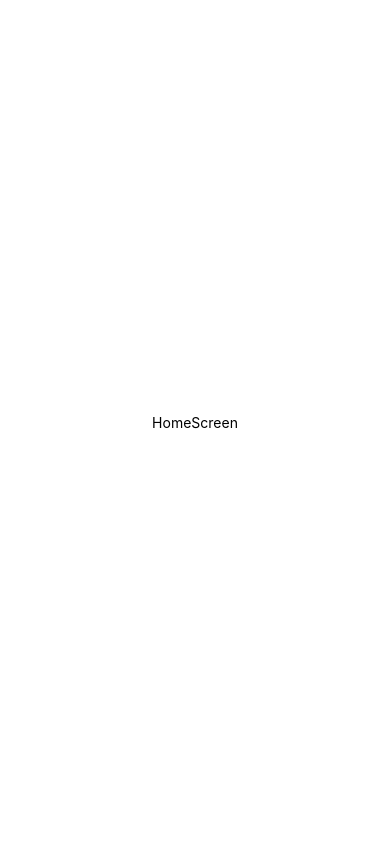
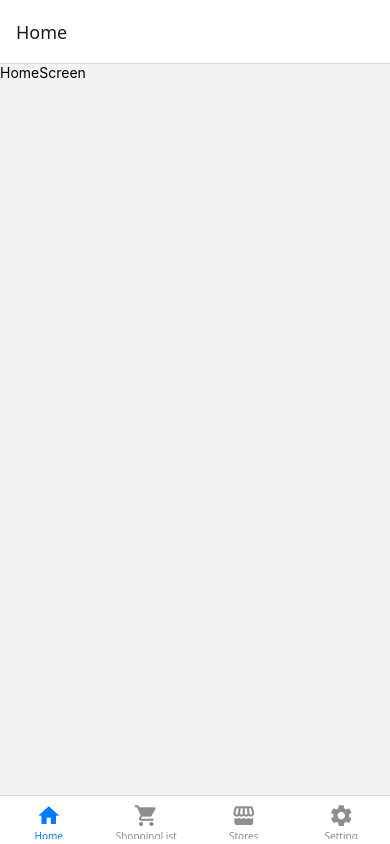
Before and after one commit to the-tomato-king/Tomatch, a React Native app: screen / in a window 390 px wide. Built offline with nearby package versions, Linux system fonts and the light colour scheme.

Commit message:
feat: implement bottom tab navigation

```diff
--- a/src/App.tsx
+++ b/src/App.tsx
@@ -1,13 +1,16 @@
 import { StatusBar } from 'expo-status-bar';
 import { StyleSheet, Text, View } from 'react-native';
-import HomeScreen from './screens/HomeScreen';
+import { NavigationContainer } from '@react-navigation/native';
+import Navigation from './navigation';
+import { SafeAreaProvider } from 'react-native-safe-area-context';
+
 
 export default function App() {
   return (
-    <View style={styles.container}>
-      <HomeScreen />
+    <SafeAreaProvider>
+      <Navigation />
       <StatusBar style="auto" />
-    </View>
+    </SafeAreaProvider>
   );
 }
 
--- /dev/null
+++ b/src/navigation/MainTabNavigator.tsx
@@ -0,0 +1,59 @@
+import React from "react";
+import { createBottomTabNavigator } from "@react-navigation/bottom-tabs";
+import { MainTabParamList } from "../types/navigation";
+
+import HomeScreen from "../screens/HomeScreen";
+import ShoppingListScreen from "../screens/ShoppingListScreen";
+import StoreScreen from "../screens/StoreScreen";
+import SettingScreen from "../screens/SettingScreen";
+import { MaterialCommunityIcons } from "@expo/vector-icons";
+
+const Tab = createBottomTabNavigator<MainTabParamList>();
+
+const MainTabNavigator = () => {
+  return (
+    <Tab.Navigator>
+      <Tab.Screen
+        name="Home"
+        component={HomeScreen}
+        options={{
+          tabBarIcon: ({ color, size }) => (
+            <MaterialCommunityIcons name="home" color={color} size={size} />
+          ),
+        }}
+      />
+      <Tab.Screen
+        name="ShoppingList"
+        component={ShoppingListScreen}
+        options={{
+          tabBarIcon: ({ color, size }) => (
+            <MaterialCommunityIcons name="cart" color={color} size={size} />
+          ),
+        }}
+      />
+      <Tab.Screen
+        name="Stores"
+        component={StoreScreen}
+        options={{
+          tabBarIcon: ({ color, size }) => (
+            <MaterialCommunityIcons
+              name="storefront"
+              color={color}
+              size={size}
+            />
+          ),
+        }}
+      />
+      <Tab.Screen
+        name="Setting"
+        component={SettingScreen}
+        options={{
+          tabBarIcon: ({ color, size }) => (
+            <MaterialCommunityIcons name="cog" color={color} size={size} />
+          ),
+        }}
+      />
+    </Tab.Navigator>
+  );
+};
+export default MainTabNavigator;
--- /dev/null
+++ b/src/navigation/index.tsx
@@ -0,0 +1,13 @@
+import React from "react";
+import { NavigationContainer } from "@react-navigation/native";
+import MainTabNavigator from "./MainTabNavigator";
+
+const Navigation = () => {
+  return (
+    <NavigationContainer>
+      <MainTabNavigator />
+    </NavigationContainer>
+  );
+};
+
+export default Navigation;
--- /dev/null
+++ b/src/types/navigation.ts
@@ -0,0 +1,6 @@
+export type MainTabParamList = {
+  Home: undefined;
+  ShoppingList: undefined;
+  Stores: undefined;
+  Setting: undefined;
+};
```
